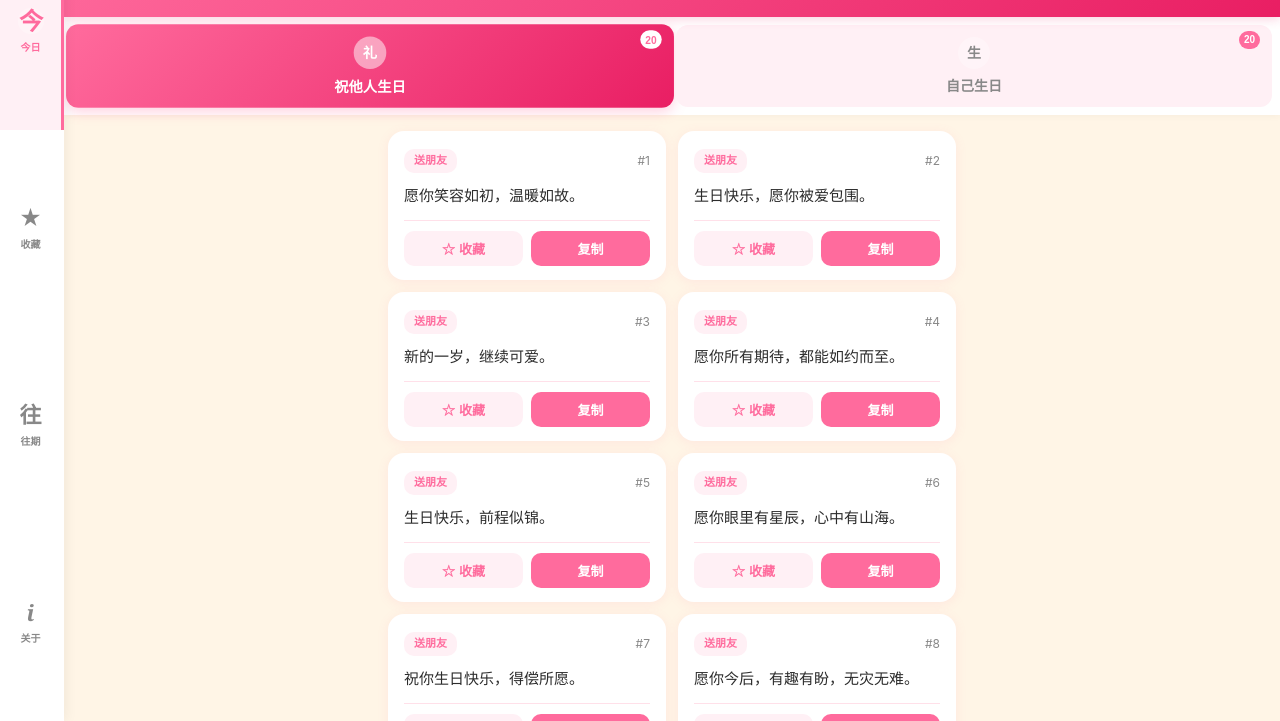
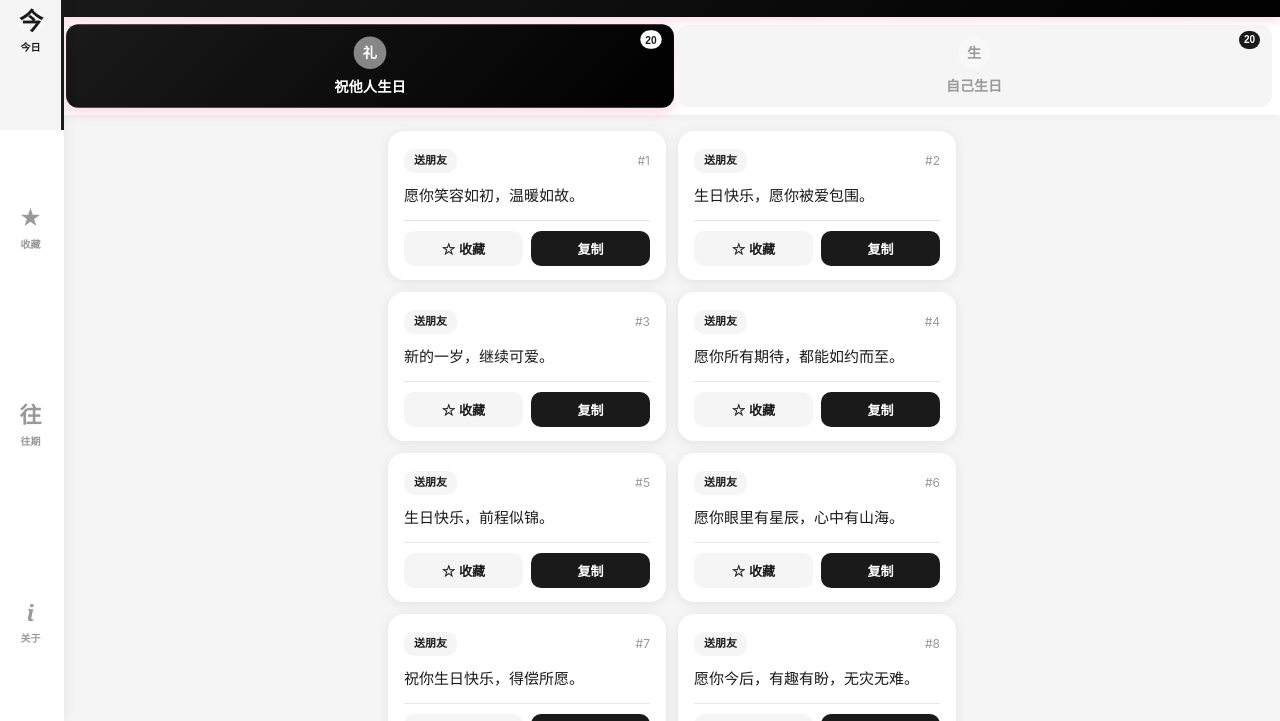
Before and after one commit to XL-Z-0411/birthday-copy-pwa, a plain HTML site: page index.html in a window 1280 px wide. Shown: the part 79-800 px from the top of the page. Drawn offline with Linux system fonts and the light colour scheme.

Commit message:
配色：黑白极简风

```diff
--- a/static/style.css
+++ b/static/style.css
@@ -8,16 +8,16 @@
 }
 
 :root {
-  --primary: #FF6B9D;
-  --primary-light: #FFB6C1;
-  --primary-dark: #E91E63;
-  --bg: #FFF5E6;
+  --primary: #1A1A1A;
+  --primary-light: #666666;
+  --primary-dark: #000000;
+  --bg: #F5F5F5;
   --card-bg: #FFFFFF;
-  --text: #2C2C2C;
-  --text-light: #888;
-  --border: #FFE0E9;
-  --shadow: 0 2px 12px rgba(255, 107, 157, 0.1);
-  --shadow-hover: 0 4px 20px rgba(255, 107, 157, 0.2);
+  --text: #1A1A1A;
+  --text-light: #999999;
+  --border: #E5E5E5;
+  --shadow: 0 2px 12px rgba(0, 0, 0, 0.08);
+  --shadow-hover: 0 4px 20px rgba(0, 0, 0, 0.15);
   --radius: 16px;
   --safe-top: env(safe-area-inset-top, 0px);
   --safe-bottom: env(safe-area-inset-bottom, 0px);
@@ -116,7 +116,7 @@ html, body {
 .tab-btn {
   flex: 1;
   border: none;
-  background: #FFF0F5;
+  background: #F5F5F5;
   color: var(--text-light);
   padding: 12px 8px;
   border-radius: 12px;
@@ -239,7 +239,7 @@ html, body {
   width: 80px;
   height: 80px;
   border-radius: 50%;
-  background: #FFF0F5;
+  background: #F5F5F5;
   display: inline-flex;
   align-items: center;
   justify-content: center;
@@ -325,7 +325,7 @@ html, body {
 
 .copy-tag {
   display: inline-block;
-  background: #FFF0F5;
+  background: #F5F5F5;
   color: var(--primary);
   font-size: 11px;
   padding: 3px 10px;
@@ -334,8 +334,8 @@ html, body {
 }
 
 .copy-tag.for-self {
-  background: #FFF8E1;
-  color: #FF9800;
+  background: #F5F5F5;
+  color: #666666;
 }
 
 .copy-number {
@@ -362,7 +362,7 @@ html, body {
 .action-btn {
   flex: 1;
   border: none;
-  background: #FFF0F5;
+  background: #F5F5F5;
   color: var(--primary);
   padding: 8px;
   border-radius: 10px;
@@ -381,7 +381,7 @@ html, body {
 }
 
 .action-btn.fav-btn.active {
-  background: #FFD700;
+  background: #1A1A1A;
   color: white;
 }
 
@@ -424,7 +424,7 @@ html, body {
 
 .nav-btn.active {
   color: var(--primary);
-  background: #FFF0F5;
+  background: #F5F5F5;
   border-right-color: var(--primary);
 }
 
@@ -469,7 +469,7 @@ html, body {
   width: 64px;
   height: 64px;
   border-radius: 50%;
-  background: #FFF0F5;
+  background: #F5F5F5;
   display: inline-flex;
   align-items: center;
   justify-content: center;
@@ -529,7 +529,7 @@ html, body {
 }
 
 .feature-item {
-  background: #FFF5E6;
+  background: #F0F0F0;
   padding: 12px 8px;
   border-radius: 12px;
   font-size: 13px;
@@ -546,7 +546,7 @@ html, body {
 .about-tip {
   font-size: 13px;
   color: var(--primary);
-  background: #FFF0F5;
+  background: #F5F5F5;
   padding: 10px;
   border-radius: 10px;
 }
```
